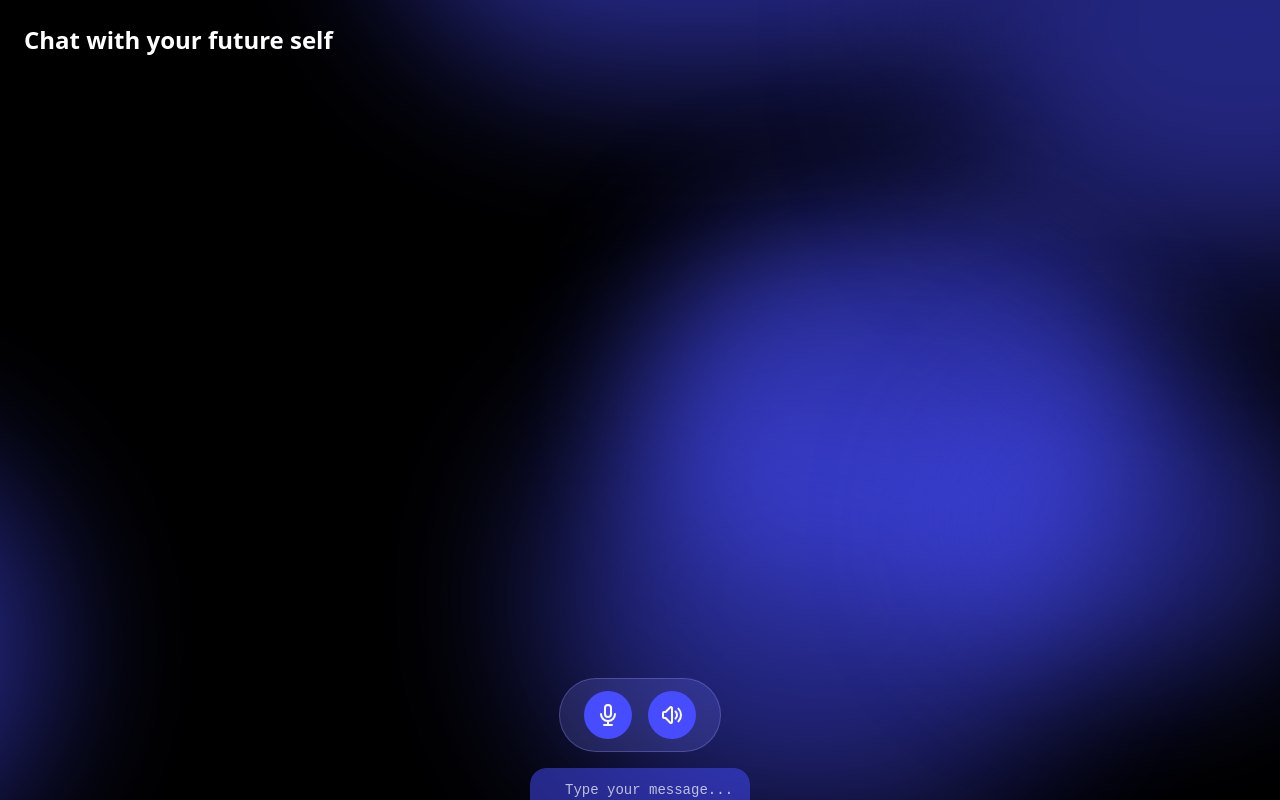
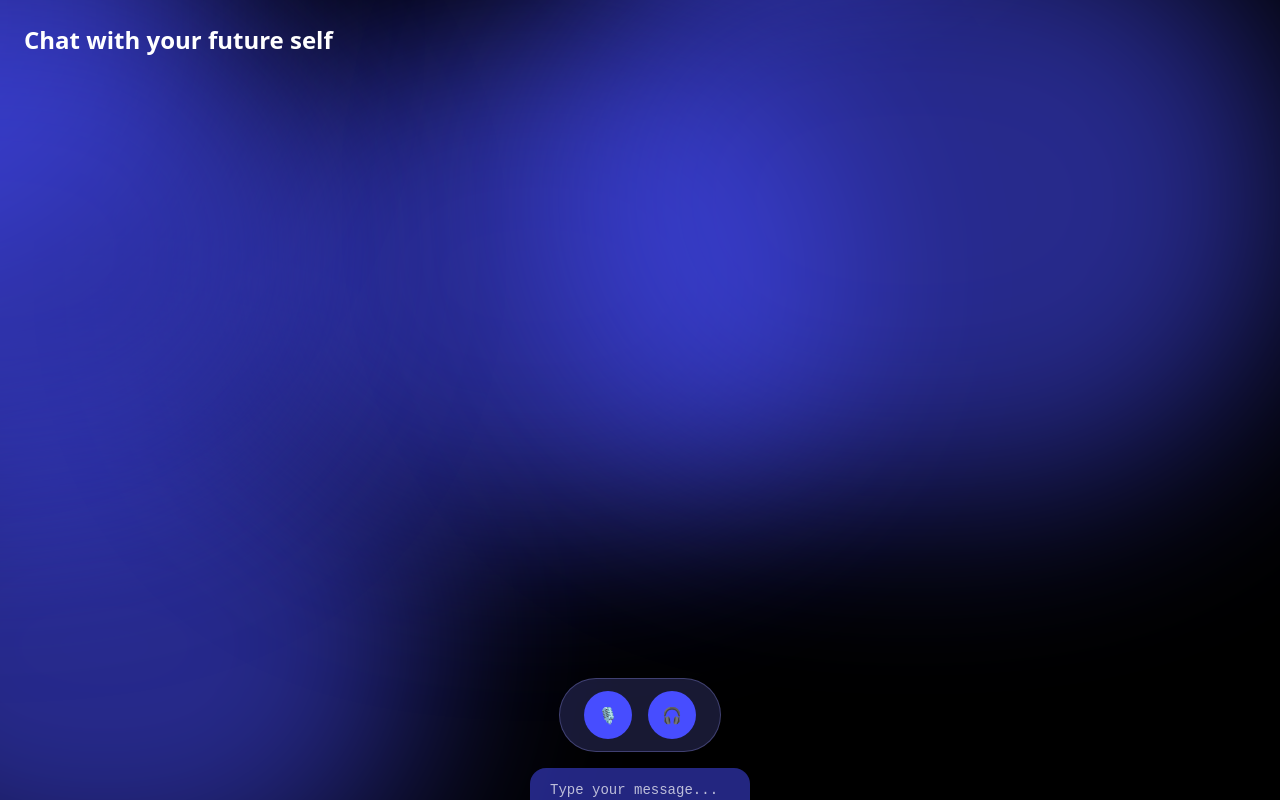
Before and after one commit to vuer13/Stormhacks, a React (Create React App) app in the folder frontend/: page /chat in a window 1280 px wide. Built offline with nearby package versions, Linux system fonts and the light colour scheme.

Commit message:
Working version. Migrated testfile to pages

```diff
--- a/frontend/src/pages/Chat.js
+++ b/frontend/src/pages/Chat.js
@@ -1,11 +1,11 @@
-import { useState } from 'react';
+import React, { useState, useRef } from "react";
 
 export default function Chat() {
   const [isActive, setIsActive] = useState(false);
   const [isMicMuted, setIsMicMuted] = useState(false);
   const [isDeafened, setIsDeafened] = useState(false);
 
-  // Generate random positions only once on mount
+  // Random cloud positions
   const [cloudPositions] = useState(() => {
     const getRandomPosition = () => ({
       x: Math.random() * 100 - 50,
@@ -22,9 +22,98 @@ export default function Chat() {
     };
   });
 
+  // ----------------- BEGINNING OF BACKEND HOOKS -----------------
+  const [input, setInput] = useState("");
+  const [response, setResponse] = useState("");
+  const [audioUrl, setAudioUrl] = useState(null);
+  const [loading, setLoading] = useState(false);
+  const [recording, setRecording] = useState(false);
+
+  const mediaRecorderRef = useRef(null);
+  const audioChunksRef = useRef([]);
+
+  // Start recording
+  const startRecording = async () => {
+    setRecording(true);
+    audioChunksRef.current = [];
+
+    const stream = await navigator.mediaDevices.getUserMedia({ audio: true });
+    mediaRecorderRef.current = new MediaRecorder(stream);
+
+    mediaRecorderRef.current.ondataavailable = (e) => {
+      if (e.data.size > 0) audioChunksRef.current.push(e.data);
+    };
+
+    mediaRecorderRef.current.onstop = handleStopRecording;
+    mediaRecorderRef.current.start();
+  };
+
+  // Stop recording
+  const stopRecording = () => {
+    setRecording(false);
+    mediaRecorderRef.current.stop();
+  };
+
+  // Send recorded audio to backend
+  const handleStopRecording = async () => {
+    const blob = new Blob(audioChunksRef.current, { type: "audio/wav" });
+    const formData = new FormData();
+    formData.append("file", blob, "recording.wav");
+
+    setLoading(true);
+    setResponse("");
+    setAudioUrl(null);
+
+    try {
+      const res = await fetch("http://localhost:5000/generate", {
+        method: "POST",
+        body: formData,
+      });
+
+      if (!res.ok) throw new Error("Backend request failed");
+      const data = await res.json();
+
+      setResponse(data.gemini_response);
+      setAudioUrl(data.audio_path);
+    } catch (err) {
+      console.error(err);
+      setResponse("Error: Could not reach backend.");
+    } finally {
+      setLoading(false);
+    }
+  };
+
+  // Send text input
+  const handleSendText = async () => {
+    if (!input.trim()) return; // no empty messages
+    setLoading(true);
+    setResponse("");
+    setAudioUrl(null);
+
+    try {
+      const res = await fetch("http://localhost:5000/generate", {
+        method: "POST",
+        headers: { "Content-Type": "application/json" },
+        body: JSON.stringify({ text: input }),
+      });
+
+      if (!res.ok) throw new Error("Backend request failed");
+      const data = await res.json();
+      setResponse(data.gemini_response);
+      setAudioUrl(data.audio_path);
+    } catch (err) {
+      console.error(err);
+      setResponse("Error: Could not reach backend.");
+    } finally {
+      setLoading(false);
+      setInput(""); // clear text box
+    }
+  };
+  // ----------------- END OF BACKEND HOOKS -----------------
+
   return (
     <>
-      {/* Animation Keyframes */}
+      {/* Floating cloud animations */}
       <style>{`
         @keyframes float1 {
           0%, 100% { transform: translate(0, 0) scale(1); }
@@ -32,213 +121,125 @@ export default function Chat() {
           50% { transform: translate(-80px, -150px) scale(0.85); }
           75% { transform: translate(140px, -80px) scale(1.1); }
         }
-
         @keyframes float2 {
           0%, 100% { transform: translate(0, 0) scale(1); }
           33% { transform: translate(-150px, 120px) scale(1.25); }
           66% { transform: translate(-200px, -90px) scale(0.9); }
         }
-
         @keyframes float3 {
           0%, 100% { transform: translate(0, 0) scale(1); }
           30% { transform: translate(-130px, 110px) scale(1.15); }
           60% { transform: translate(150px, 180px) scale(0.95); }
         }
-
         @keyframes float4 {
           0%, 100% { transform: translate(0, 0) scale(1); }
           40% { transform: translate(180px, -110px) scale(1.3); }
           80% { transform: translate(-100px, -140px) scale(0.8); }
         }
-
         @keyframes float5 {
           0%, 100% { transform: translate(0, 0) scale(1); }
           20% { transform: translate(-120px, -130px) scale(1.2); }
           50% { transform: translate(130px, -80px) scale(0.9); }
           80% { transform: translate(-150px, 100px) scale(1.1); }
         }
-
-        .input-wrapper {
-          position: relative;
-          border-radius: 16px;
-          overflow: hidden;
-          transition: all 1.8s cubic-bezier(0.25, 0.1, 0.25, 1);
-          transform-origin: bottom;
-        }
-
-        .input-wrapper:not(.active):hover {
-          transform: scale(1.2, 1.3);
-        }
-
-        .input-wrapper.active {
-          transform: translateY(-80px);
-        }
-
-        .input-wrapper::before {
-          content: '';
-          position: absolute;
-          inset: 0;
-          background: linear-gradient(to top, rgba(255, 255, 255, 0.7) 0%, rgba(255, 255, 255, 0.2) 50%, rgba(255, 255, 255, 0) 80%);
-          opacity: 0;
-          transition: opacity 0.3s ease-out;
-          pointer-events: none;
-        }
-
-        .input-wrapper:not(.active):hover::before {
-          opacity: 1;
-        }
       `}</style>
 
       <div className="h-screen w-screen bg-black relative overflow-hidden">
-
-        {/* Animated Floating Clouds */}
+        {/* Clouds */}
         <div className="absolute inset-0">
-          {/* Cloud 1 */}
-          <div
-            className="absolute w-[650px] h-[420px] rounded-full blur-[85px] opacity-55"
-            style={{
-              backgroundColor: '#474DFF',
-              animation: 'float2 14s ease-in-out infinite',
-              left: `${cloudPositions.cloud1.x}%`,
-              top: `${cloudPositions.cloud1.y}%`
-            }}
-          ></div>
-
-          {/* Cloud 2 */}
-          <div
-            className="absolute w-[600px] h-[450px] rounded-full blur-[80px] opacity-60"
-            style={{
-              backgroundColor: '#474DFF',
-              animation: 'float1 16s ease-in-out infinite',
-              right: `${-cloudPositions.cloud2.x}%`,
-              top: `${cloudPositions.cloud2.y}%`
-            }}
-          ></div>
-
-          {/* Cloud 3 */}
-          <div
-            className="absolute w-[500px] h-[400px] rounded-full blur-[75px] opacity-50"
-            style={{
-              backgroundColor: '#474DFF',
-              animation: 'float4 15s ease-in-out infinite',
-              left: `${cloudPositions.cloud3.x + 40}%`,
-              top: `${cloudPositions.cloud3.y}%`
-            }}
-          ></div>
-
-          {/* Cloud 4 */}
-          <div
-            className="absolute w-[550px] h-[450px] rounded-full blur-[80px] opacity-55"
-            style={{
-              backgroundColor: '#474DFF',
-              animation: 'float3 13s ease-in-out infinite',
-              left: `${cloudPositions.cloud4.x}%`,
-              bottom: `${-cloudPositions.cloud4.y}%`
-            }}
-          ></div>
-
-          {/* Cloud 5 */}
-          <div
-            className="absolute w-[580px] h-[480px] rounded-full blur-[90px] opacity-50"
-            style={{
-              backgroundColor: '#474DFF',
-              animation: 'float5 18s ease-in-out infinite',
-              right: `${-cloudPositions.cloud5.x}%`,
-              bottom: `${-cloudPositions.cloud5.y}%`
-            }}
-          ></div>
-
-          {/* Cloud 6 */}
-          <div
-            className="absolute w-[350px] h-[280px] rounded-full blur-[65px] opacity-45"
-            style={{
-              backgroundColor: '#474DFF',
-              animation: 'float2 16s ease-in-out infinite',
-              left: `${cloudPositions.cloud6.x + 50}%`,
-              top: `${cloudPositions.cloud6.y + 40}%`
-            }}
-          ></div>
+          {Object.entries(cloudPositions).map(([key, pos], idx) => (
+            <div
+              key={key}
+              className="absolute rounded-full blur-[80px] opacity-55"
+              style={{
+                width: 500 + idx * 30 + "px",
+                height: 400 + idx * 20 + "px",
+                backgroundColor: "#474DFF",
+                animation: `float${(idx % 5) + 1} ${13 + idx}s ease-in-out infinite`,
+                left: `${pos.x}%`,
+                top: `${pos.y}%`,
+              }}
+            ></div>
+          ))}
         </div>
 
-        {/* Chat Interface */}
+        {/* Chat Area */}
         <div className="relative z-10 h-full flex flex-col">
-          {/* Header */}
           <div className="p-6">
-            <h1 className="text-white text-2xl font-bold">Chat with your future self</h1>
+            <h1 className="text-white text-2xl font-bold">
+              Chat with your future self
+            </h1>
           </div>
 
-          {/* Chat messages area */}
-          <div className="flex-1 overflow-y-auto px-6 pb-20">
-            {/* Your chat messages will go here */}
+          <div className="flex-1 overflow-y-auto px-6 pb-20 text-white">
+            {loading && <p>Loading...</p>}
+            {response && <p className="mb-2">Future You: {response}</p>}
+            {audioUrl && (
+              <audio controls src={audioUrl} className="mt-2" autoPlay />
+            )}
           </div>
         </div>
 
-        {/* Audio Bar & Text Input - Bottom Center */}
+        {/* Bottom controls */}
         <div className="absolute -bottom-8 left-1/2 -translate-x-1/2 z-20">
-          {/* Audio Bar */}
+          {/* Audio buttons */}
           <div
             className={`transition-all duration-[1800ms] mb-4 flex justify-center`}
             style={{
-              transform: isActive ? 'translateY(-80px)' : 'translateY(0)',
-              transition: 'all 1.8s cubic-bezier(0.25, 0.1, 0.25, 1)'
+              transform: isActive ? "translateY(-80px)" : "translateY(0)",
+              transition: "all 1.8s cubic-bezier(0.25, 0.1, 0.25, 1)",
             }}
           >
             <div className="bg-[#7B7FFF]/20 backdrop-blur-sm rounded-full px-6 py-3 flex gap-4 items-center border border-[#9B9BFF]/30">
-              {/* Microphone Button */}
+              {/* Mic button = start/stop recording */}
               <button
-                onClick={() => setIsMicMuted(!isMicMuted)}
-                className="w-12 h-12 rounded-full transition-all flex items-center justify-center group hover:scale-90 bg-[#474DFF] hover:bg-[#5B5FFF]"
+                onClick={() => {
+                  if (recording) {
+                    stopRecording();
+                  } else {
+                    startRecording();
+                  }
+                  setIsMicMuted(!isMicMuted);
+                }}
+                className="w-12 h-12 rounded-full flex items-center justify-center bg-[#474DFF] hover:bg-[#5B5FFF] transition-all"
               >
-                {isMicMuted ? (
-                  <svg className="w-6 h-6 text-white" fill="none" viewBox="0 0 24 24" stroke="currentColor">
-                    <path strokeLinecap="round" strokeLinejoin="round" strokeWidth={2} d="M19 11a7 7 0 01-7 7m0 0a7 7 0 01-7-7m7 7v4m0 0H8m4 0h4m-4-8a3 3 0 01-3-3V5a3 3 0 116 0v6a3 3 0 01-3 3z" />
-                    <path strokeLinecap="round" strokeLinejoin="round" strokeWidth={2} d="M4.5 4.5l15 15" />
-                  </svg>
+                {recording ? (
+                  <span className="text-white">⏹</span>
                 ) : (
-                  <svg className="w-6 h-6 text-white" fill="none" viewBox="0 0 24 24" stroke="currentColor">
-                    <path strokeLinecap="round" strokeLinejoin="round" strokeWidth={2} d="M19 11a7 7 0 01-7 7m0 0a7 7 0 01-7-7m7 7v4m0 0H8m4 0h4m-4-8a3 3 0 01-3-3V5a3 3 0 116 0v6a3 3 0 01-3 3z" />
-                  </svg>
+                  <span className="text-white">🎙</span>
                 )}
               </button>
 
-              {/* Deafen/Headphones Button */}
+              {/* Deafen button */}
               <button
                 onClick={() => setIsDeafened(!isDeafened)}
-                className="w-12 h-12 rounded-full transition-all flex items-center justify-center group hover:scale-90 bg-[#474DFF] hover:bg-[#5B5FFF]"
+                className="w-12 h-12 rounded-full flex items-center justify-center bg-[#474DFF] hover:bg-[#5B5FFF] transition-all"
               >
-                {isDeafened ? (
-                  <svg className="w-6 h-6 text-white" fill="none" viewBox="0 0 24 24" stroke="currentColor">
-                    <path strokeLinecap="round" strokeLinejoin="round" strokeWidth={2} d="M5.586 15H4a1 1 0 01-1-1v-4a1 1 0 011-1h1.586l4.707-4.707C10.923 3.663 12 4.109 12 5v14c0 .891-1.077 1.337-1.707.707L5.586 15z" />
-                    <path strokeLinecap="round" strokeLinejoin="round" strokeWidth={2} d="M4.5 4.5l15 15" />
-                  </svg>
-                ) : (
-                  <svg className="w-6 h-6 text-white" fill="none" viewBox="0 0 24 24" stroke="currentColor">
-                    <path strokeLinecap="round" strokeLinejoin="round" strokeWidth={2} d="M15.536 8.464a5 5 0 010 7.072m2.828-9.9a9 9 0 010 12.728M5.586 15H4a1 1 0 01-1-1v-4a1 1 0 011-1h1.586l4.707-4.707C10.923 3.663 12 4.109 12 5v14c0 .891-1.077 1.337-1.707.707L5.586 15z" />
-                  </svg>
-                )}
+                {isDeafened ? "🙉" : "🎧"}
               </button>
             </div>
           </div>
 
-          {/* Text Input */}
-          <div className={`input-wrapper ${isActive ? 'active' : ''}`}>
+          {/* Text input */}
+          <div className={`input-wrapper ${isActive ? "active" : ""}`}>
             <input
               type="text"
               placeholder="Type your message..."
+              value={input}
               onFocus={() => setIsActive(true)}
               onBlur={() => setIsActive(false)}
+              onChange={(e) => setInput(e.target.value)}
+              onKeyDown={(e) => e.key === "Enter" && handleSendText()}
               className={`transition-all duration-[1800ms] text-white text-sm
                          border-none outline-none
-                         ${isActive
-                           ? 'w-[600px] h-[120px] px-6 py-4 bg-[#2D31B0]/10 border-2 border-[#9B9BFF] placeholder-[#9B9BFF]/70'
-                           : 'w-[220px] h-16 px-5 pb-8 pt-3 bg-[#474DFF]/50 placeholder-white/70'
+                         ${
+                           isActive
+                             ? "w-[600px] h-[120px] px-6 py-4 bg-[#2D31B0]/10 border-2 border-[#9B9BFF] placeholder-[#9B9BFF]/70"
+                             : "w-[220px] h-16 px-5 pb-8 pt-3 bg-[#474DFF]/50 placeholder-white/70"
                          }`}
               style={{
-                fontFamily: 'Cascadia Code, monospace',
-                borderRadius: '16px',
-                textAlign: 'left',
-                textIndent: isActive ? '0px' : '15px',
-                transition: 'all 1.8s cubic-bezier(0.25, 0.1, 0.25, 1)'
+                fontFamily: "Cascadia Code, monospace",
+                borderRadius: "16px",
               }}
             />
           </div>
--- a/frontend/src/pages/Home.js
+++ b/frontend/src/pages/Home.js
@@ -191,6 +191,7 @@ export default function Home() {
 
             {/* Microphone Button */}
             <button
+
               className="relative transition-transform duration-300 hover:scale-105"
               style={{
                 animation: 'none'
```
Also changed, not shown: 3 other files (tests, documents, lock files or other folders).
